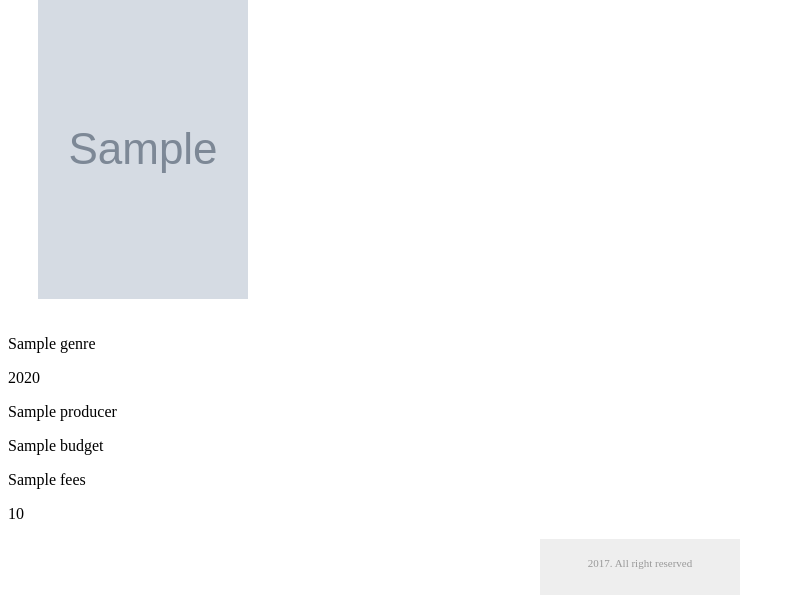
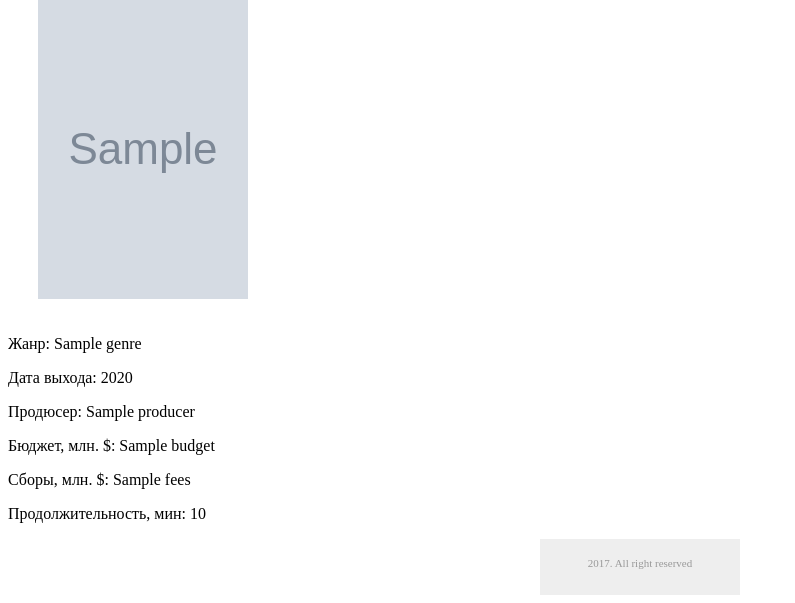
Before and after one commit to NGT-Dimka/Films, a Django app: template films/templates/films/film_list.html in a window 1280 px wide. Shown: the part 406-1009 px from the top of the page, without its empty margins (0-795 px from the left). Run offline with Django 3.2, Linux system fonts and the light colour scheme; the template is opened without the code that fills it: most values are stand-ins (such as "Sample title", 1, 10 or a date in 2020); grey boxes marked "Sample" are stand-in pictures.

Commit message:
commit new

```diff
--- a/films/templates/films/film_list.html
+++ b/films/templates/films/film_list.html
@@ -11,12 +11,12 @@
     {% for film in object_list %}
         <h2><a href="{{ film.get_absolute_url }}">{{ film.title_film }}</a></h2>
         <p><a href="{{ film.get_absolute_url }}" ><img src="{{ film.poster }}" height="300" width="210" hspace="30" vspace="20"/></a></p>
-        <p>{{ film.genre }}</p>
-        <p>{{ film.year_pub }}</p>
-        <p>{{ film.producer }}</p>
-        <p>{{ film.budget }}</p>
-        <p>{{ film.fees }}</p>
-        <p>{{ film.duration }}</p>
+        <p>Жанр: {{ film.genre }}</p>
+        <p>Дата выхода: {{ film.year_pub }}</p>
+        <p>Продюсер: {{ film.producer }}</p>
+        <p>Бюджет, млн. $: {{ film.budget }}</p>
+        <p>Сборы, млн. $: {{ film.fees }}</p>
+        <p>Продолжительность, мин: {{ film.duration }}</p>
     {% empty %}
 	<p>Нет фильмов</p>
     {% endfor %}
```
Also changed, not shown: films/templates/films/film_detail.html (+7 -7 lines).
